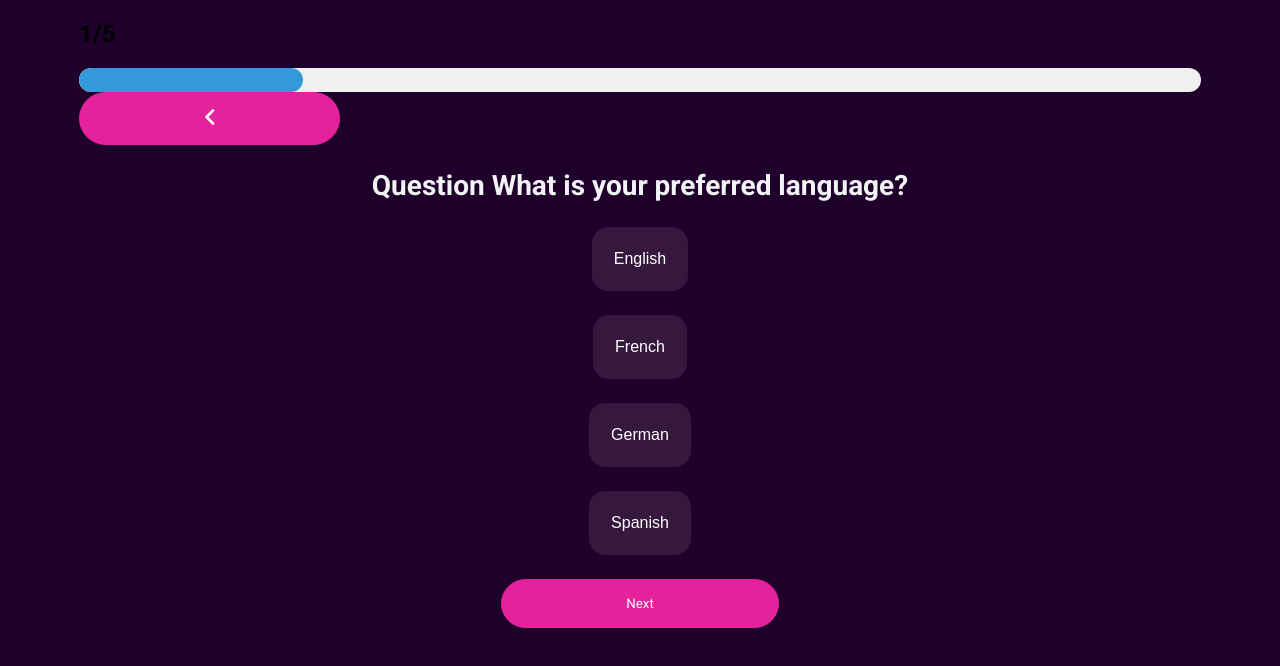
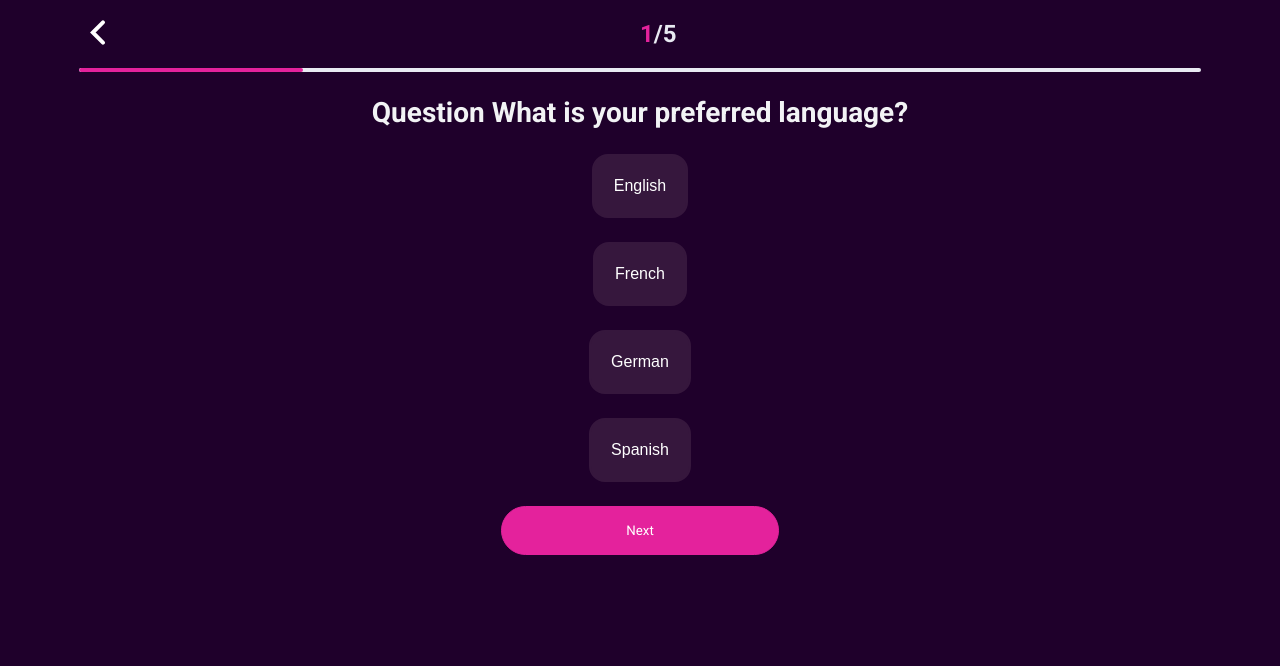
Before and after one commit to ChichaDev/Quiz-React, a React (Vite) app: page /quiz/1 in a window 1280 px wide. Shown: the top 666 px of the page. Built offline with nearby package versions, Linux system fonts and the light colour scheme.

Commit message:
feat(react-test): add progress bar

```diff
--- a/src/components/progress-bar/ProgressBar.tsx
+++ b/src/components/progress-bar/ProgressBar.tsx
@@ -1,11 +1,9 @@
 import React from 'react';
 import styled from 'styled-components';
 
-import { questions } from '@/constants/quiz-data';
 import useQuestion from '@/hooks/useQuestion';
 
 import BackBtn from '../../img/backdown.svg';
-import CustomButton from '../ui/button/Button';
 import { Container } from '../ui/container/Container.ui';
 
 type ProgressBarProps = {
@@ -15,8 +13,8 @@ type ProgressBarProps = {
 
 const ProgressBarContainer = styled.div`
   width: 100%;
-  height: 24px;
-  background-color: #f0f0f0;
+  height: 4px;
+  background-color: #e8eaf2;
   border-radius: 12px;
   overflow: hidden;
 `;
@@ -24,26 +22,59 @@ const ProgressBarContainer = styled.div`
 const ProgressBarFill = styled.div<{ percentage: number }>`
   height: 100%;
   width: ${({ percentage }) => `${percentage}%`};
-  background-color: #3498db;
+  background-color: var(--primary-color);
   border-radius: 12px;
   transition: width 0.3s ease-in-out;
 `;
 
+const BackDownImg = styled.img`
+  width: 25px;
+  height: 25px;
+`;
+
+const BackDownBtn = styled.button`
+  background-color: transparent;
+  border: none;
+
+  &:hover {
+    cursor: pointer;
+    opacity: 0.8;
+  }
+`;
+
+const StyledWrapper = styled.div`
+  display: flex;
+  flex: 1;
+`;
+
+const StyledFlex = styled.div`
+  display: flex;
+`;
+
 const ProgressBar: React.FC<ProgressBarProps> = ({ currentStep, totalSteps }) => {
   const percentage = (currentStep / totalSteps) * 100;
-  const { handlePreviousQuestion } = useQuestion({ questions });
+  const { handlePreviousQuestion } = useQuestion();
 
   return (
     <Container>
-      <h2>
-        {currentStep}/{totalSteps}
-      </h2>
+      <StyledFlex>
+        <StyledWrapper>
+          <BackDownBtn onClick={handlePreviousQuestion}>
+            <BackDownImg alt='back' src={BackBtn} />
+          </BackDownBtn>
+        </StyledWrapper>
+        <StyledWrapper>
+          <h2>
+            <span style={{ color: 'var(--primary-color)' }}>{currentStep}</span>
+            <span style={{ color: 'var(--color-basic-4)' }}>/</span>
+            <span style={{ color: 'var(--color-basic-4)' }}>{totalSteps}</span>
+          </h2>
+        </StyledWrapper>
+      </StyledFlex>
+
       <ProgressBarContainer>
         <ProgressBarFill percentage={percentage} />
       </ProgressBarContainer>
-      <CustomButton onClick={handlePreviousQuestion}>
-        <img alt='back' src={BackBtn} />
-      </CustomButton>
     </Container>
   );
 };
--- a/src/hooks/useQuestion.tsx
+++ b/src/hooks/useQuestion.tsx
@@ -1,13 +1,9 @@
 import { useEffect, useMemo, useState } from 'react';
 import { useParams, useNavigate } from 'react-router-dom';
 
-import type { Question } from '@/types';
+import { questions } from '@/constants/quiz-data';
 
-type UseQuestionProps = {
-  questions: Question[];
-};
-
-const useQuestion = ({ questions }: UseQuestionProps) => {
+const useQuestion = () => {
   const { id } = useParams<{ id: string }>();
   const navigate = useNavigate();
   const [currentQuestion, setCurrentQuestion] = useState<number>(1);
@@ -22,7 +18,7 @@ const useQuestion = ({ questions }: UseQuestionProps) => {
 
   const question = useMemo(
     () => questions.find((q) => q.id === questionId),
-    [questions, questionId]
+    [questionId]
   );
 
   const handleNextQuestion = () => {
--- a/src/index.css
+++ b/src/index.css
@@ -12,6 +12,7 @@
   --color-basic-1: #f2f3f5;
   --color-basic-2: #c4c8cc;
   --color-basic-3: #ffffff;
+  --color-basic-4: #e8eaf2;
 }
 
 html {
--- a/src/pages/QuizQuestion.tsx
+++ b/src/pages/QuizQuestion.tsx
@@ -6,8 +6,8 @@ import ProgressBar from '@/components/progress-bar/ProgressBar';
 import { SingleAnswer } from '@/components/single-answer/SingleAnswer';
 import CustomButton from '@/components/ui/button/Button';
 import { Container } from '@/components/ui/container/Container.ui';
-import { questions } from '@/constants/quiz-data';
 import useQuestion from '@/hooks/useQuestion';
+import { setToLocalStorage } from '@/utils/getFromLocalStorage';
 
 const StyledSection = styled.section`
   background-color: var(--bg-color-basic);
@@ -30,7 +30,7 @@ const StyledWrapper = styled.div`
 `;
 
 export const QuizQuestion = () => {
-  const { question } = useQuestion({ questions });
+  const { handleNextQuestion, question, currentQuestion, totalQuestions } = useQuestion();
 
   const renderQuestion = () => {
     switch (question?.type) {
@@ -45,9 +45,16 @@ export const QuizQuestion = () => {
     }
   };
 
-  const { handleNextQuestion, currentQuestion, totalQuestions } = useQuestion({
-    questions
-  });
+  const handleNext = () => {
+    if (question) {
+      setToLocalStorage('order', currentQuestion);
+      setToLocalStorage('title', question.name);
+      setToLocalStorage('type', question.type);
+      setToLocalStorage('answer', '');
+    }
+
+    handleNextQuestion();
+  };
 
   return (
     <StyledSection>
@@ -56,7 +63,7 @@ export const QuizQuestion = () => {
           <ProgressBar currentStep={currentQuestion} totalSteps={totalQuestions} />
           <StyledH2>Question {question?.name}</StyledH2>
           {renderQuestion()}
-          <CustomButton onClick={handleNextQuestion}>Next</CustomButton>
+          <CustomButton onClick={handleNext}>Next</CustomButton>
         </StyledWrapper>
       </Container>
     </StyledSection>
--- /dev/null
+++ b/src/utils/getFromLocalStorage.ts
@@ -0,0 +1,55 @@
+export type DeserializedValue = string | number | boolean | any[] | Record<string, any>;
+export type SerializedValue = DeserializedValue;
+
+function serializeValue(value: SerializedValue): string {
+  return typeof value === 'object' ? JSON.stringify(value) : `${value}`;
+}
+
+function deserializeValue<T extends DeserializedValue>(
+  str: string | null | undefined
+): T | null {
+  if (!str) {
+    return null;
+  }
+  try {
+    return JSON.parse(str);
+  } catch {
+    return str as unknown as T;
+  }
+}
+
+export function getFromLocalStorage<T extends DeserializedValue>(
+  key: string,
+  defaultValue: T
+): T {
+  const value = localStorage.getItem(key);
+  if (value === null) {
+    return defaultValue;
+  }
+  const parsedValue = deserializeValue<T>(value);
+  return parsedValue !== null ? parsedValue : defaultValue;
+}
+
+export function setToLocalStorage<T extends SerializedValue>(
+  key: string,
+  value: T
+): void {
+  try {
+    const serializedValue = serializeValue(value);
+    localStorage.setItem(key, serializedValue);
+    window.dispatchEvent(
+      new CustomEvent('storageCustom', { detail: { key, value: serializedValue } })
+    );
+  } catch (err) {
+    console.error(err);
+  }
+}
+
+export function deleteFromLocalStorage(key: string): void {
+  try {
+    localStorage.removeItem(key);
+    window.dispatchEvent(new CustomEvent('storageCustom', { detail: { key } }));
+  } catch (err) {
+    console.error(err);
+  }
+}
```
Also changed, not shown: src/components/header/Header.tsx (deleted, +0 -18 lines), src/components/header/logo/Logo.tsx (deleted, +0 -23 lines), src/components/ui/backdown-button/BackdownButton.tsx (deleted, +0 -12 lines).
